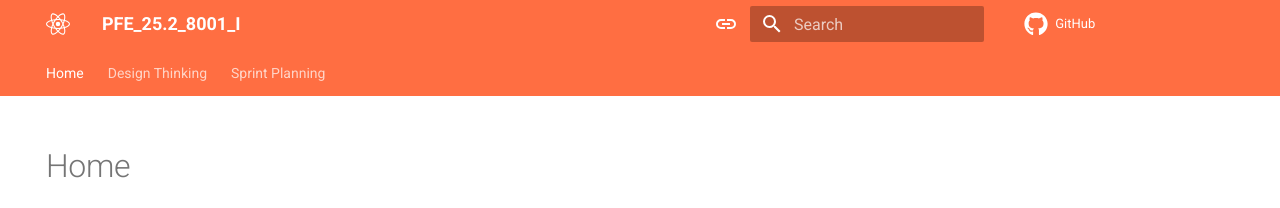
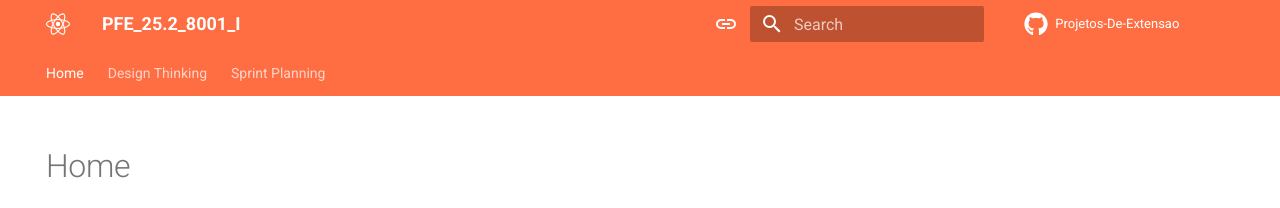
Before and after one commit to Projetos-de-Extensao/PFE_25.2_8002_I, an MkDocs documentation site: the page built from docs/index.md, in a window 1280 px wide. Shown: the top 208 px of the page. Built offline with MkDocs 1.6.1 and Material for MkDocs 9.7.7, drawn with Linux system fonts in a browser that asks for light colours; comment, search, counter and statistics services are not loaded; some of the changed lines change nothing that is shown.

Commit message:
teste url

```diff
--- a/mkdocs.yml
+++ b/mkdocs.yml
@@ -1,5 +1,5 @@
 ---
-repo_url: https://github.com/jonh-carvalho/PFE_25.2_8001_I
+repo_url: https://projetos-de-extensao.github.io/PFE_25.2_8002_I/
 site_author: ProjetoX
 site_name: PFE_25.2_8001_I
 copyright: Copyright ©️ 2025, ProjetoX / 2025, ProjetoX
```
